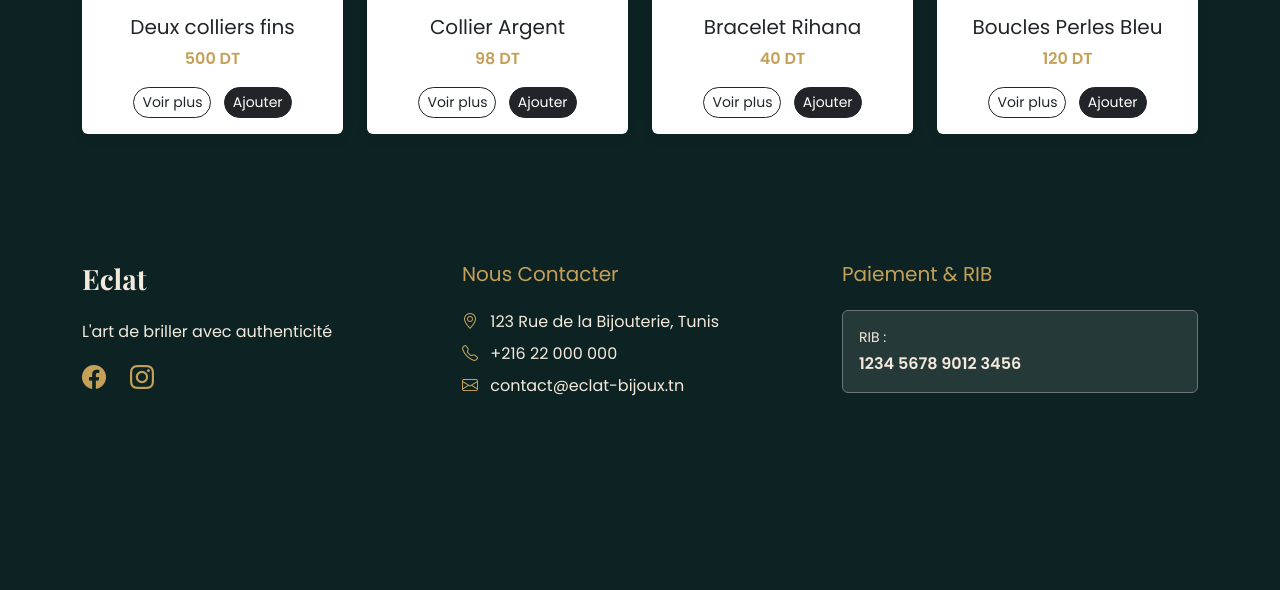
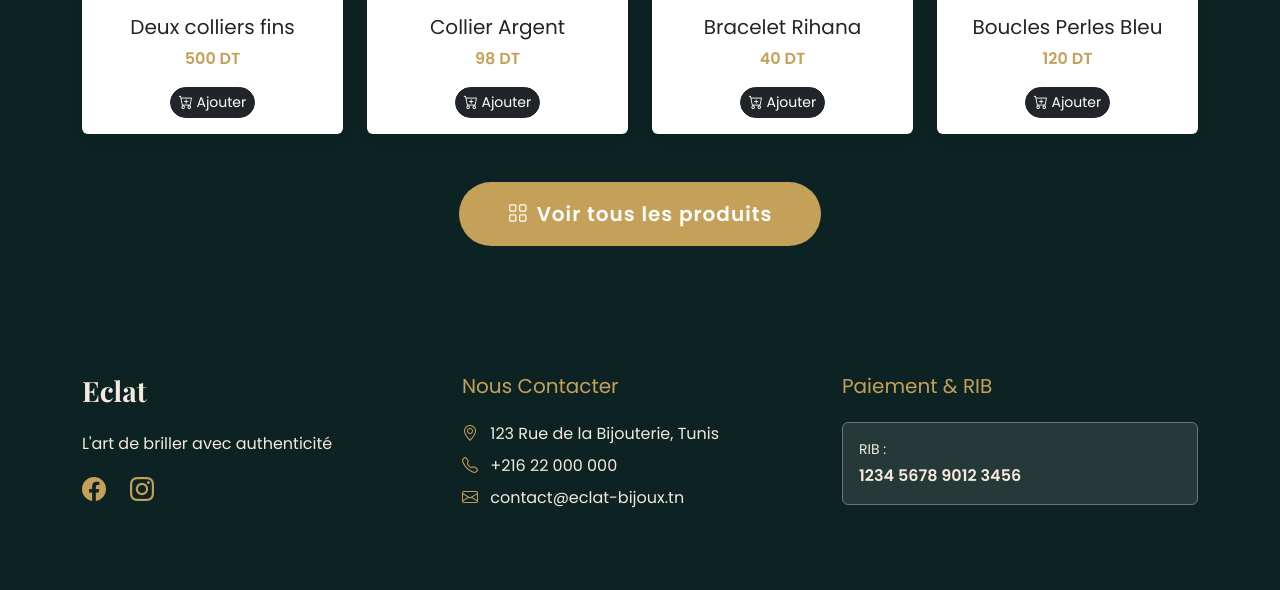
Before and after one commit to hiba469/projet_web, a PHP site: page / in a window 1280 px wide. Shown: the part 942-1532 px from the top of the page. Before the commit the page ends 1338 px from the top, so only its background shows below. Run offline with PHP 8.4, Linux system fonts and the light colour scheme.

Commit message:
fix: add to cart button, voir tous produits button, category filter, price updates
Agent-Logs-Url: https://github.com/hiba469/projet_web/sessions/6807c9d2-d613-4e3c-90c8-d4583066b689

Co-authored-by: hiba469 <209538882+hiba469@users.noreply.github.com>

```diff
--- a/index.php
+++ b/index.php
@@ -1,3 +1,4 @@
+<?php session_start(); ?>
 <!DOCTYPE html>
 <html lang="fr">
 <head>
@@ -149,8 +150,10 @@
                         <div class="card-body text-center">
                             <h5 class="card-title">Deux colliers fins</h5>
                             <p class="text-gold fw-bold">500 DT</p>
-                            <a href="produit.php?id=14" class="btn btn-outline-dark btn-sm rounded-pill me-2">Voir plus</a>
-                            <button class="btn btn-dark btn-sm rounded-pill">Ajouter</button>
+                            <form method="POST" action="ajouter_panier.php" class="d-inline">
+                                <input type="hidden" name="id_produit" value="14">
+                                <button type="submit" class="btn btn-dark btn-sm rounded-pill"><i class="bi bi-cart-plus"></i> Ajouter</button>
+                            </form>
                         </div>
                     </div>
                 </div>
@@ -160,8 +163,10 @@
                         <div class="card-body text-center">
                             <h5 class="card-title">Collier Argent</h5>
                             <p class="text-gold fw-bold">98 DT</p>
-                            <a href="produit.php?id=15" class="btn btn-outline-dark btn-sm rounded-pill me-2">Voir plus</a>
-                            <button class="btn btn-dark btn-sm rounded-pill">Ajouter</button>
+                            <form method="POST" action="ajouter_panier.php" class="d-inline">
+                                <input type="hidden" name="id_produit" value="15">
+                                <button type="submit" class="btn btn-dark btn-sm rounded-pill"><i class="bi bi-cart-plus"></i> Ajouter</button>
+                            </form>
                         </div>
                     </div>
                 </div>
@@ -171,8 +176,10 @@
                         <div class="card-body text-center">
                             <h5 class="card-title">Bracelet Rihana</h5>
                             <p class="text-gold fw-bold">40 DT</p>
-                            <a href="produit.php?id=16" class="btn btn-outline-dark btn-sm rounded-pill me-2">Voir plus</a>
-                            <button class="btn btn-dark btn-sm rounded-pill">Ajouter</button>
+                            <form method="POST" action="ajouter_panier.php" class="d-inline">
+                                <input type="hidden" name="id_produit" value="16">
+                                <button type="submit" class="btn btn-dark btn-sm rounded-pill"><i class="bi bi-cart-plus"></i> Ajouter</button>
+                            </form>
                         </div>
                     </div>
                 </div>
@@ -182,11 +189,19 @@
                         <div class="card-body text-center">
                             <h5 class="card-title">Boucles Perles Bleu</h5>
                             <p class="text-gold fw-bold">120 DT</p>
-                            <a href="produit.php?id=19" class="btn btn-outline-dark btn-sm rounded-pill me-2">Voir plus</a>
-                            <button class="btn btn-dark btn-sm rounded-pill">Ajouter</button>
+                            <form method="POST" action="ajouter_panier.php" class="d-inline">
+                                <input type="hidden" name="id_produit" value="19">
+                                <button type="submit" class="btn btn-dark btn-sm rounded-pill"><i class="bi bi-cart-plus"></i> Ajouter</button>
+                            </form>
                         </div>
                     </div>
                 </div>
+            </div>
+            <!-- Bouton Voir tous les produits -->
+            <div class="text-center mt-5">
+                <a href="produit.php" class="btn btn-lg rounded-pill px-5 py-3" style="background-color:#c5a059;color:#fff;font-weight:600;letter-spacing:1px;">
+                    <i class="bi bi-grid me-2"></i>Voir tous les produits
+                </a>
             </div>
         </div>
     </section>
```
Also changed, not shown: bijouterie.sql (+4 -4 lines), produit.php (+37 -8 lines).
